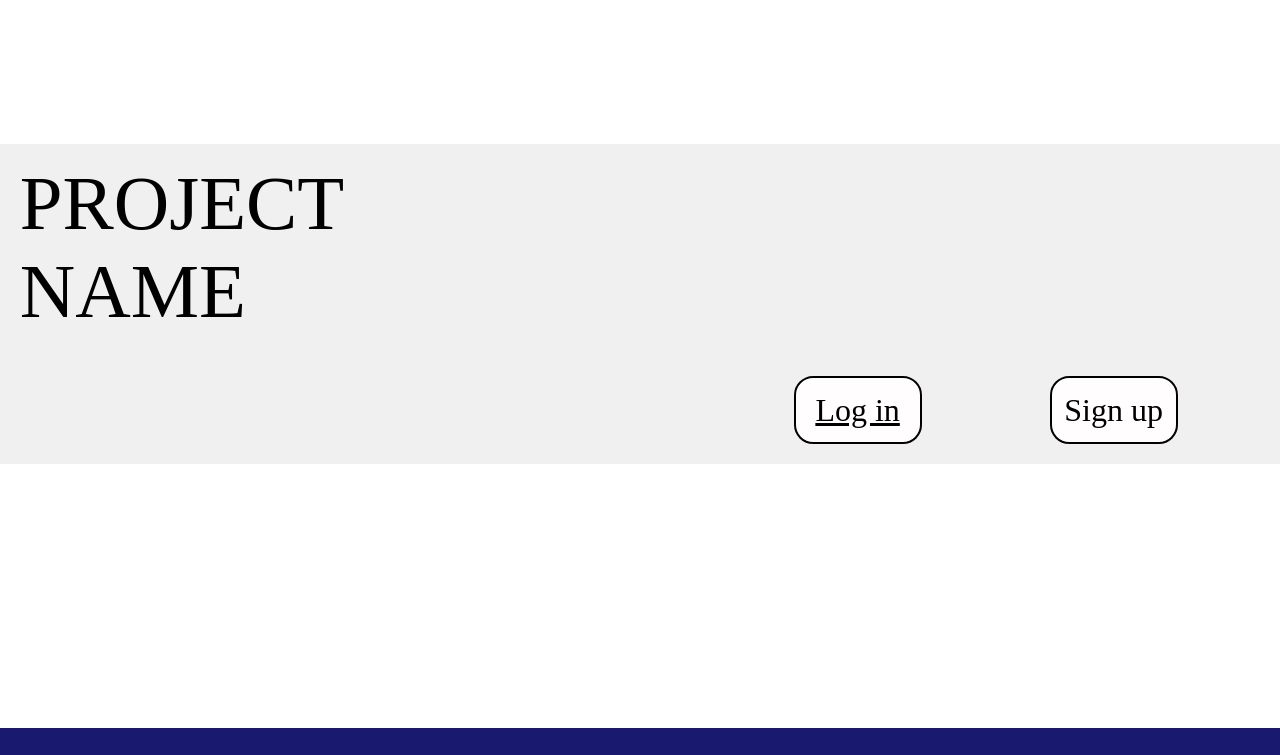
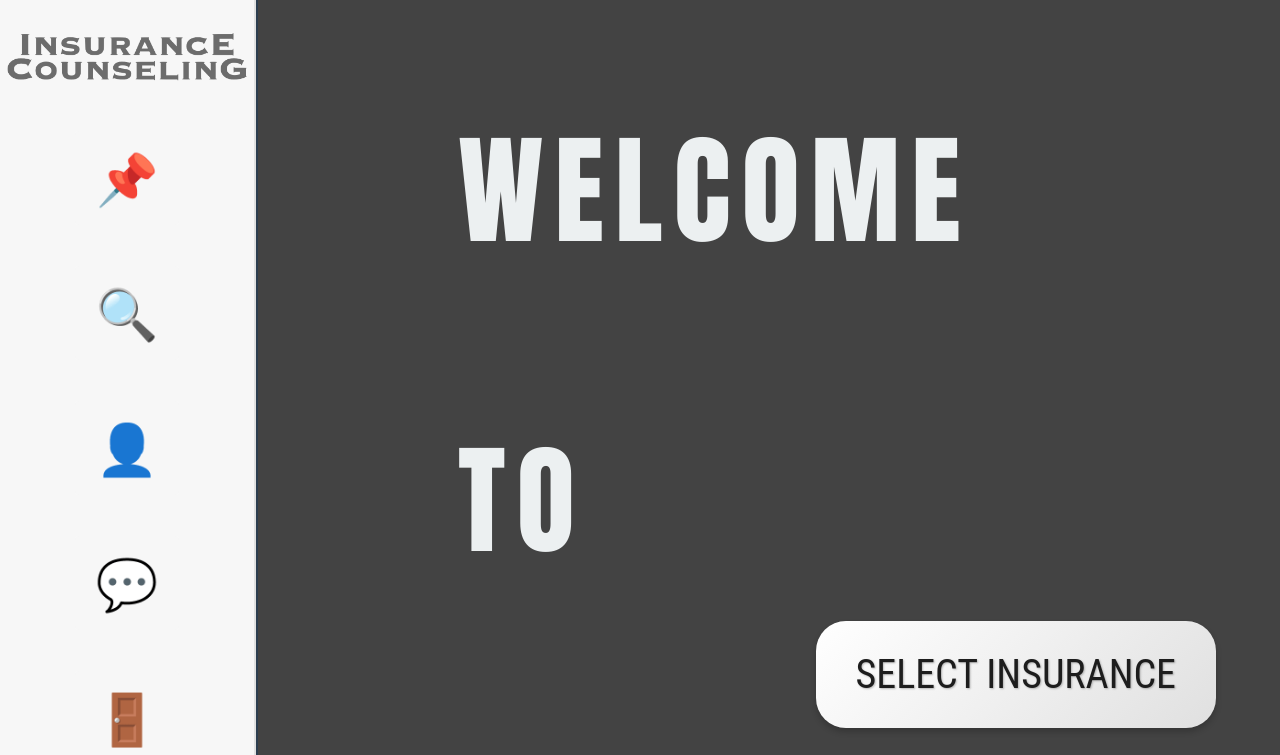
Before and after one commit to yunh0/CapstoneDesign, a React (Create React App) app in the folder front/: page / in a window 1280 px wide. Shown: the top 755 px of the page. Built offline with nearby package versions, Linux system fonts and the light colour scheme; no server answers.

Commit message:
App.js 경로 수정

```diff
--- a/front/src/App.js
+++ b/front/src/App.js
@@ -19,7 +19,7 @@ function App() {
 
     return (
         <Routes> {/* BrowserRouter 대신 Routes */}
-            <Route path="/" element={<StartPage />} />
+            <Route path="/" element={<MainPage />} />
             <Route path="/rlogin" element={<RloginPage />} />
             <Route path="/main" element={<MainPage />} />
             <Route path="/chat" element={<ChatPage />} />
```
